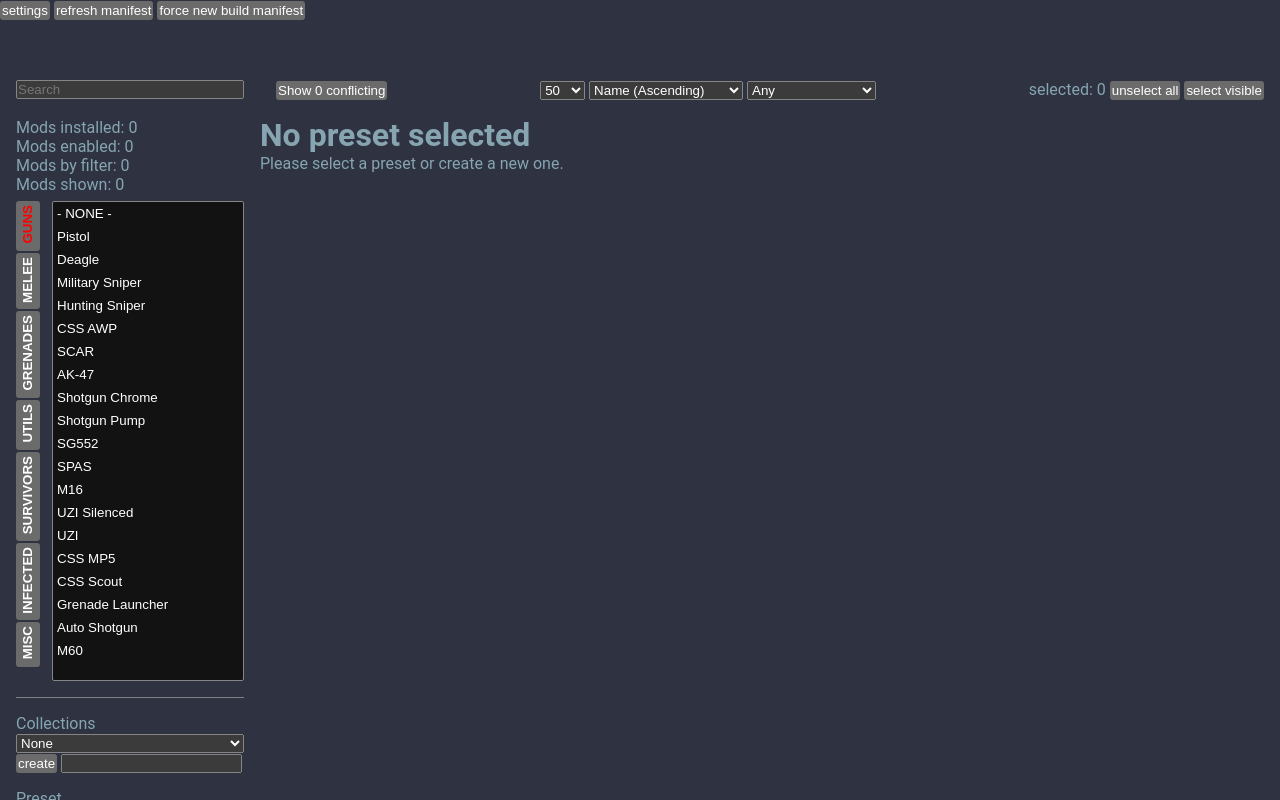
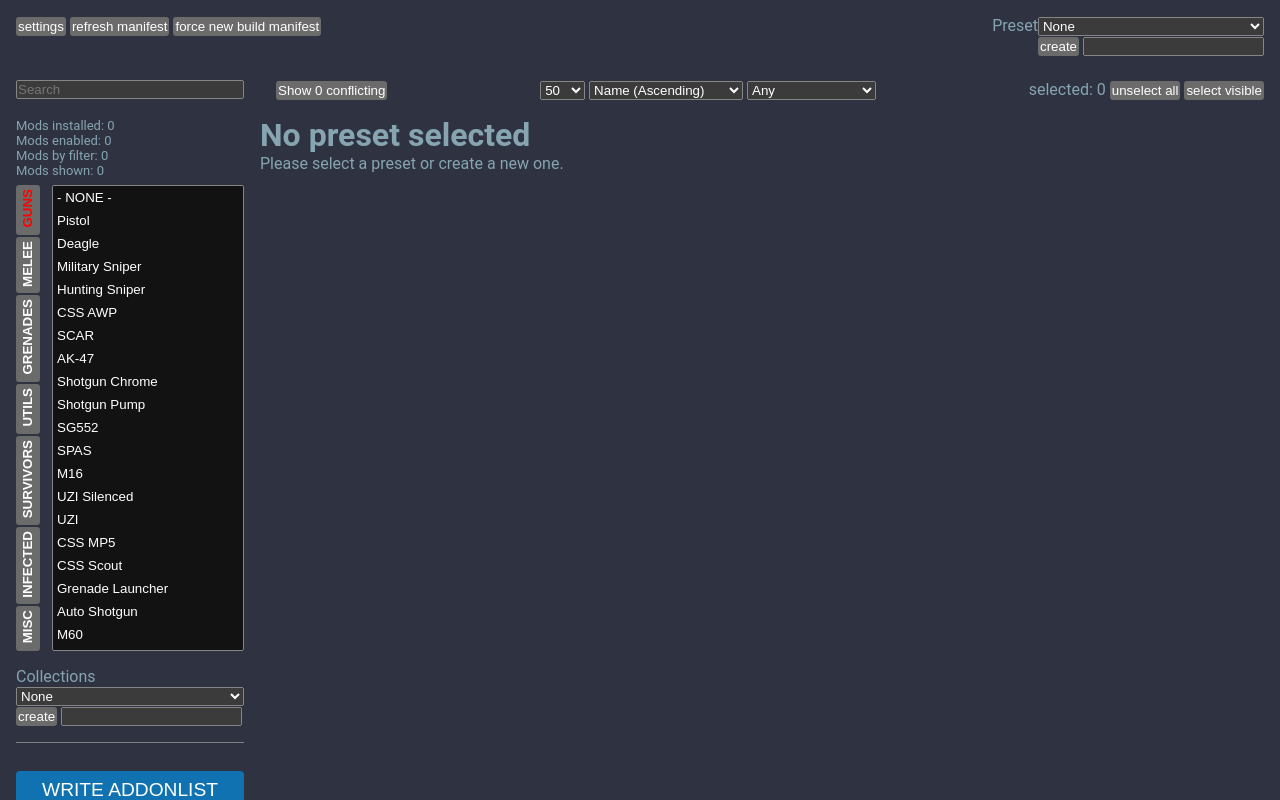
Before and after one commit to pukmajster/left4mods, a Svelte app: page / in a window 1280 px wide. Built offline with nearby package versions, Linux system fonts and the light colour scheme.

Commit message:
move presets, change colors

```diff
--- a/src/main/index.ts
+++ b/src/main/index.ts
@@ -43,6 +43,8 @@ function createWindow(): void {
   const mainWindow = new BrowserWindow({
     width: 900,
     height: 670,
+    minWidth: 840,
+    minHeight: 670,
     show: false,
     title: 'L4d2 Launcher',
     autoHideMenuBar: true,
--- a/src/main/manifest_v2.ts
+++ b/src/main/manifest_v2.ts
@@ -218,8 +218,8 @@ async function readExistingManifest() {
     let data: IModManifest = JSON.parse(await fsp.readFile(MANIFEST_PATH, 'utf8'))
     return await buildManifest(data)
   } catch (e) {
+    console.log(e as Error)
     return {}
-    console.log(e as Error)
   }
 }
 
--- a/src/renderer/src/components/Header.svelte
+++ b/src/renderer/src/components/Header.svelte
@@ -2,6 +2,7 @@
   import { requestManifest } from '../api/api'
   import { showPreferences, toggleShowPreferences } from '../stores/preferences'
   import Preferences from './Preferences.svelte'
+  import Presets from './Presets.svelte'
 
   let isBuildingManifest = false
 
@@ -29,6 +30,8 @@
     >
   </div>
 
+  <Presets />
+
   {#if $showPreferences}
     <Preferences />
   {/if}
@@ -38,5 +41,6 @@
   .container {
     display: flex;
     justify-content: space-between;
+    padding: 1em;
   }
 </style>
--- a/src/renderer/src/components/ModCard.svelte
+++ b/src/renderer/src/components/ModCard.svelte
@@ -158,6 +158,7 @@
 
     backdrop-filter: blur(20px);
     background-color: #262847c7;
+    background-color: #0b0c1be2;
 
     z-index: 9999;
   }
--- a/src/renderer/src/components/Presets.svelte
+++ b/src/renderer/src/components/Presets.svelte
@@ -33,13 +33,19 @@
         <option value={preset.name}>{preset.name}</option>
       {/each}
     </select>
+
+    <div>
+      <button on:click={createNewPreset}>create</button>
+      <input bind:value={newPresetName} />
+    </div>
   </div>
-
-  <button on:click={createNewPreset}>create</button>
-  <input bind:value={newPresetName} />
 </div>
 
 <style>
+  .container {
+    display: flex;
+  }
+
   select {
     width: 100%;
   }
--- a/src/renderer/src/components/Sidebar.svelte
+++ b/src/renderer/src/components/Sidebar.svelte
@@ -17,7 +17,6 @@
   import { modManifest } from '../stores/manifest'
   import ActionButtons from './ActionButtons.svelte'
   import Collections from './Collections.svelte'
-  import Presets from './Presets.svelte'
   let visibleFilterPanel = 'guns'
 
   function setVisiblePanel(panel: string) {
@@ -30,10 +29,12 @@
     <input placeholder="Search" bind:value={$searchTerm} />
     <br />
 
-    <p>Mods installed: {Object.keys($modManifest).length}</p>
-    <p>Mods enabled: {$enabledMods.length}</p>
-    <p>Mods by filter: {Object.keys($sortedFilteredMods).length}</p>
-    <p>Mods shown: {Object.keys($paginatedSortedFilteredMods).length}</p>
+    <div class="stats">
+      <p>Mods installed: {Object.keys($modManifest).length}</p>
+      <p>Mods enabled: {$enabledMods.length}</p>
+      <p>Mods by filter: {Object.keys($sortedFilteredMods).length}</p>
+      <p>Mods shown: {Object.keys($paginatedSortedFilteredMods).length}</p>
+    </div>
 
     <div style="height: 7px" />
 
@@ -160,11 +161,11 @@
     </div>
 
     <div style="height: 1em" />
+
+    <Collections />
+
     <div style="height: 1px; background-color: gray" />
     <div style="height: 1em" />
-
-    <Collections />
-    <Presets />
 
     <ActionButtons />
   </div>
@@ -185,7 +186,7 @@
 
   .filter-panels select {
     display: none;
-    height: 480px;
+    height: 466px;
     width: 100%;
     overflow: hidden;
   }
@@ -242,4 +243,8 @@
     color: rgb(234, 249, 255);
     background-color: black;
   }
+
+  .stats {
+    font-size: 13px;
+  }
 </style>
```
